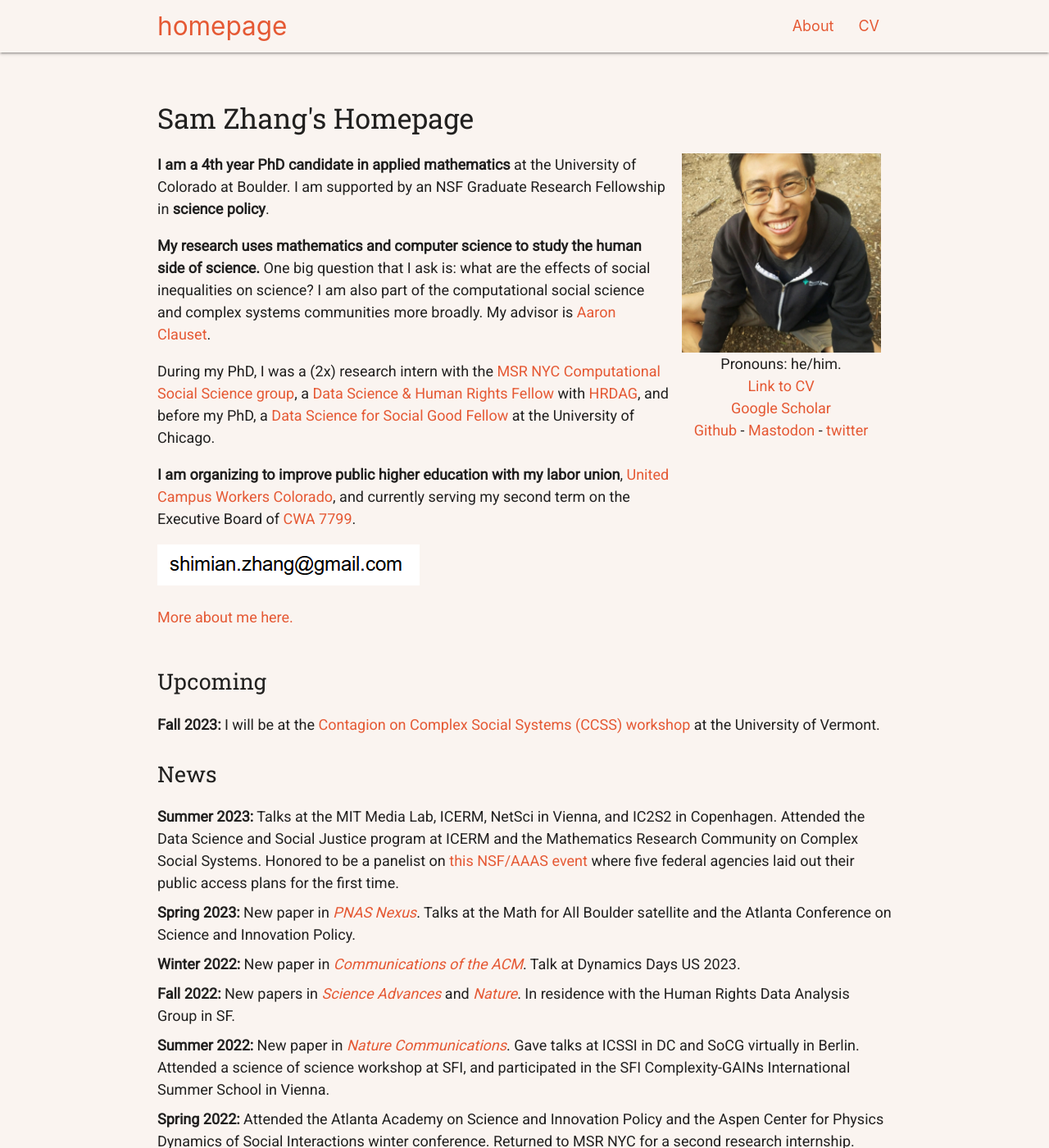
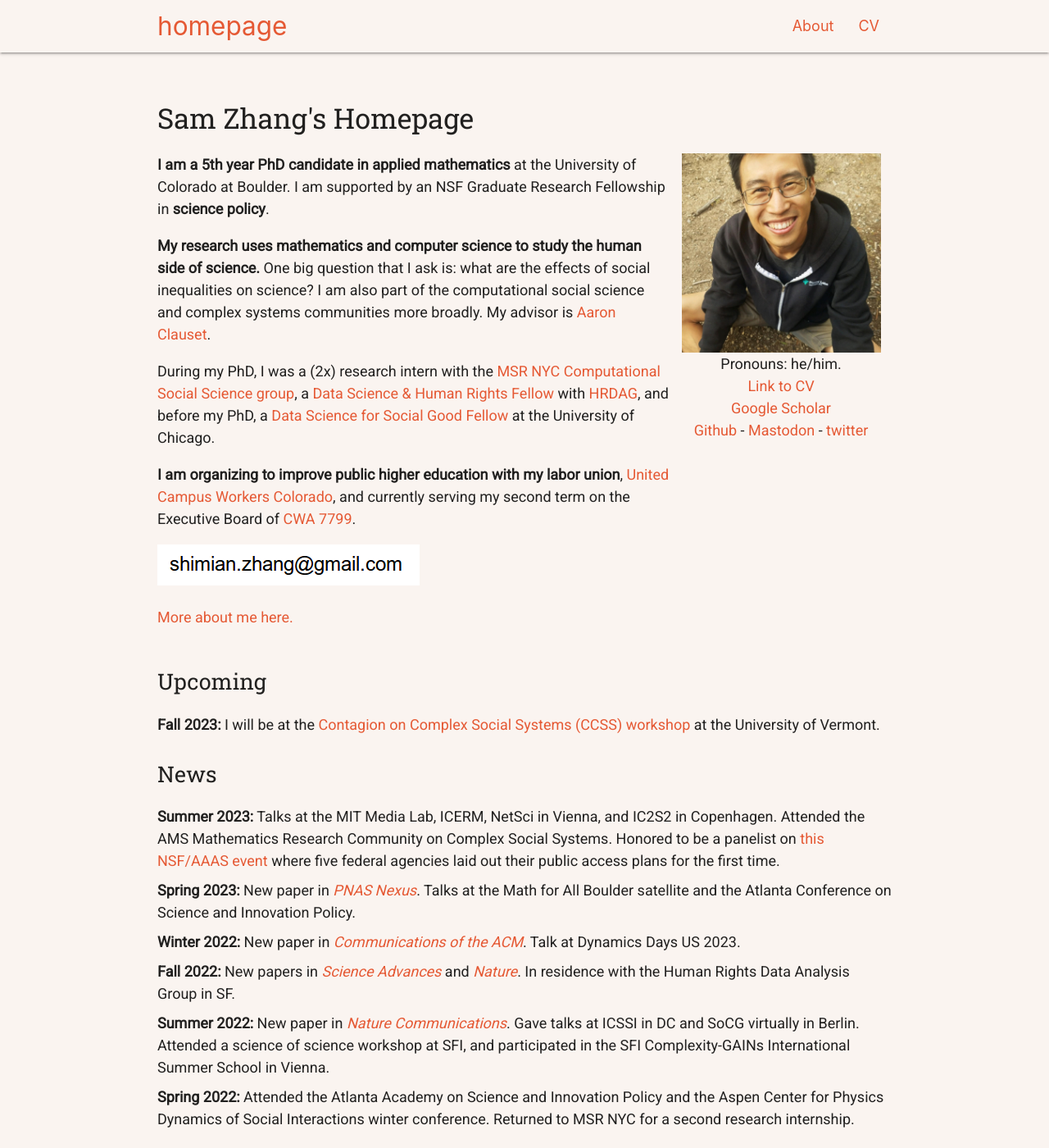
Before and after one commit to samzhang111/samzhang111.github.io, a Jekyll site: the page built from index.html, in a window 1280 px wide and 1400 px high. Shown: the whole window at 82% size. Built offline with Jekyll 4.4.1, drawn with Linux system fonts in a browser that asks for light colours; nearby versions of some CDN libraries.

Commit message:
bump year; trim updates

```diff
--- a/index.html
+++ b/index.html
@@ -8,7 +8,7 @@ layout: default
 
 <div class="intro">
     <p>
-    <b>I am a 4th year PhD candidate in applied mathematics</b> at the University of Colorado at Boulder. I am supported by an NSF Graduate Research Fellowship in <b>science policy</b>.
+    <b>I am a 5th year PhD candidate in applied mathematics</b> at the University of Colorado at Boulder. I am supported by an NSF Graduate Research Fellowship in <b>science policy</b>.
 
     <p>
     <b>My research uses mathematics and computer science to study the human side of science.</b> One big question that I ask is: what are the effects of social inequalities on science? I am also part of the computational social science and complex systems communities more broadly. My advisor is <a href="https://aaronclauset.github.io/" target="_blank">Aaron Clauset</a>.
@@ -57,7 +57,7 @@ layout: default
           <div class="sectitle">News</div>
           <ul>
               <li><b>Summer 2023:</b> Talks at the MIT Media Lab, ICERM, NetSci in Vienna, and IC2S2 in Copenhagen.
-                Attended the Data Science and Social Justice program at ICERM and the Mathematics Research Community on Complex Social Systems. Honored to be a panelist on <a target="_blank" href="https://www.aaas.org/events/how-can-public-access-advance-equity-and-learning">this NSF/AAAS event</a> where five federal agencies laid out their public access plans for the first time.
+                Attended the AMS Mathematics Research Community on Complex Social Systems. Honored to be a panelist on <a target="_blank" href="https://www.aaas.org/events/how-can-public-access-advance-equity-and-learning">this NSF/AAAS event</a> where five federal agencies laid out their public access plans for the first time.
               </li>
 
               <li><b>Spring 2023:</b> New paper in <a target="_blank" href="https://academic.oup.com/pnasnexus/article/2/1/pgac287/7005261"><em>PNAS Nexus</em></a>.
```
